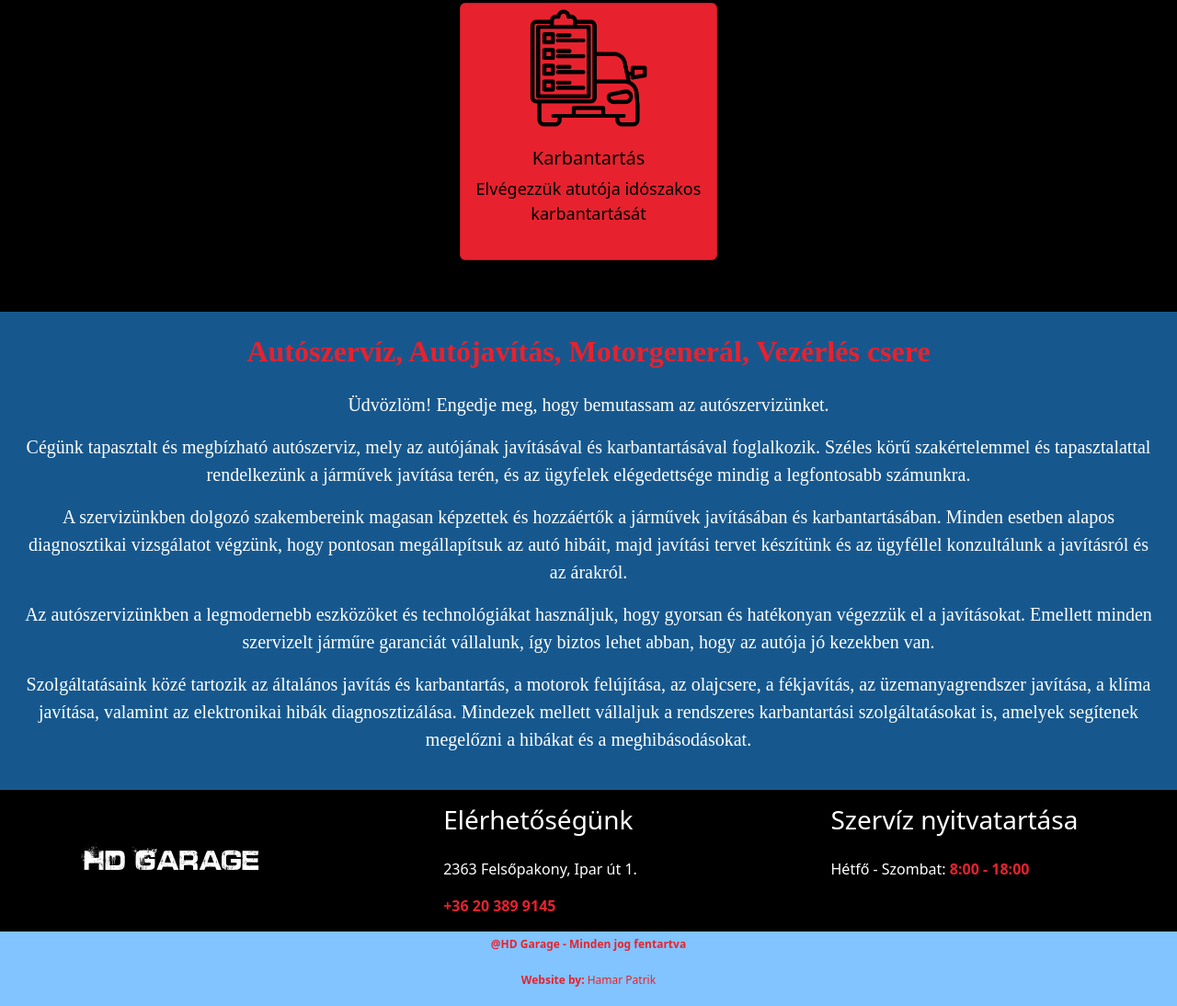
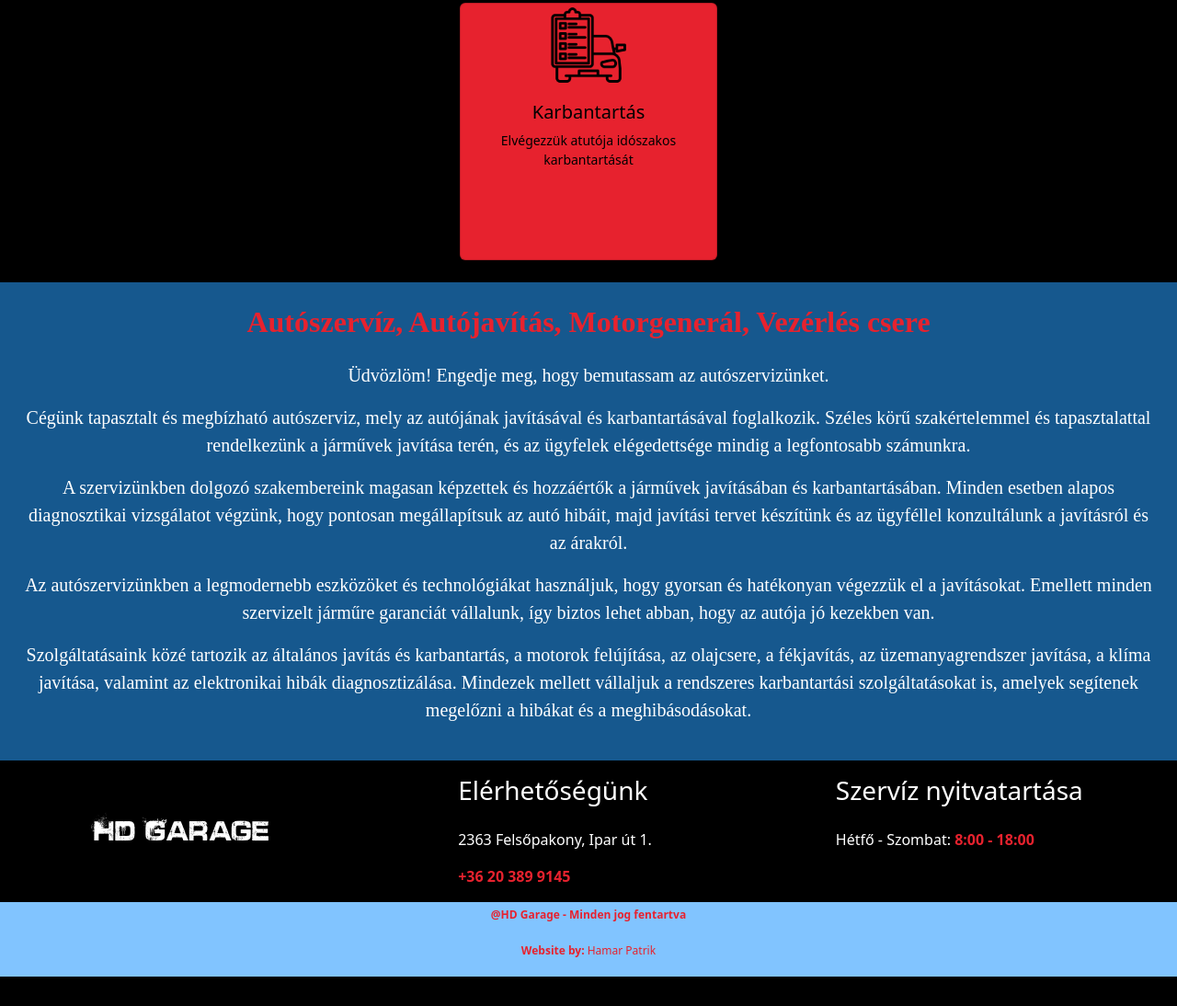
Before and after one commit to Holylogus/HD_Garage, a plain HTML site: page index.html in a window 1280 px wide. Shown: the part 953-2047 px from the top of the page at 92% size. After the commit the page ends 2015 px from the top, so only its background shows below. Drawn offline with nearby package versions, Linux system fonts and the light colour scheme.

Commit message:
optimalizálás 1000-1200px között

```diff
--- a/style.css
+++ b/style.css
@@ -36,6 +36,7 @@ body{
   flex-direction: row;
   flex-wrap: wrap;
   justify-content: space-around;
+  margin-bottom: -2rem;
 }
 .card{
   margin: 0.5em;
@@ -166,6 +167,7 @@ footer span{
     height: 160px;
     background-color: #E7222E;
     color: black;
+    animation: none;
   }
   .bemutatkozas p{
     font-size: 20px;
@@ -182,14 +184,7 @@ footer span{
     margin-top: auto;
     margin-bottom: auto;
   }
-  .company{
-    margin-left: 1rem;
-    margin-right: 1rem;
-  }
-  .nyitvatartas{
-    margin-left: 1rem;
-    margin-right: 1rem;
-  }
+
 }
 @media screen and (min-width: 1000px) {
   .ContainerModule{
@@ -204,20 +199,21 @@ footer span{
     height: 700px;
   }
   .card-img-top{
-    width: 140px;
+    width: 90px;
     margin: auto;
   }
   .card{
     margin: 0.5em;
-    width: 280px;
-    height: 280px;
+    width: 200px;
+    height: 200px;
     background-color: #E7222E;
     color: black;
-    margin-left: 2rem;
-    margin-right: 2rem;
+    margin-left: 1.5rem;
+    margin-right: 1.5rem;
+    animation: none;
   }
   .card p{
-    font-size: 18px;
+    font-size: 14px;
   }
   .bemutatkozas{
     font-size: 24px;
@@ -228,3 +224,14 @@ footer span{
     font-size: 20px;
   }
 }
+@media screen and (min-width: 1200px) {
+  .card{
+    margin: 0.5em;
+    width: 280px;
+    height: 280px;
+    background-color: #E7222E;
+    color: black;
+    margin-left: 2rem;
+    margin-right: 2rem;
+  }
+}
```
Also changed, not shown: autoszerviz.html (+9 -5 lines), diagnosztika.html (+9 -5 lines), general.html (+9 -5 lines), karbantartas.html (+4 -0 lines).
